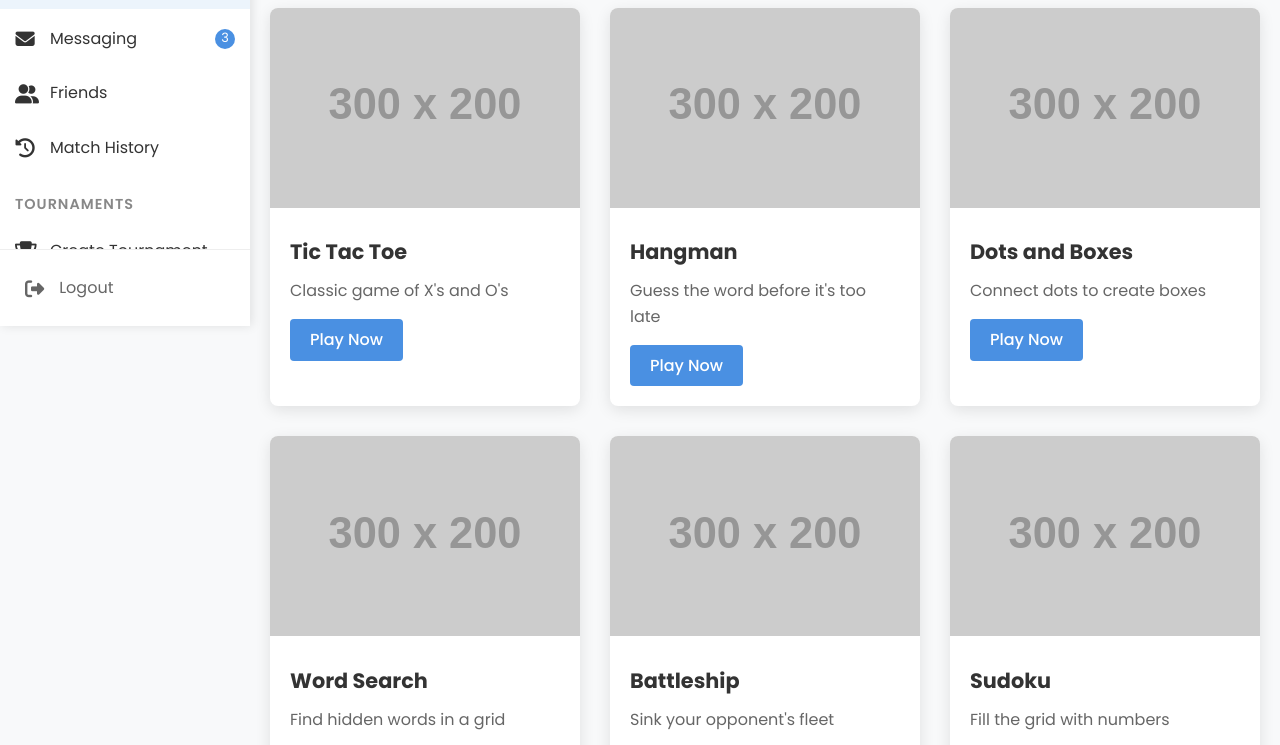
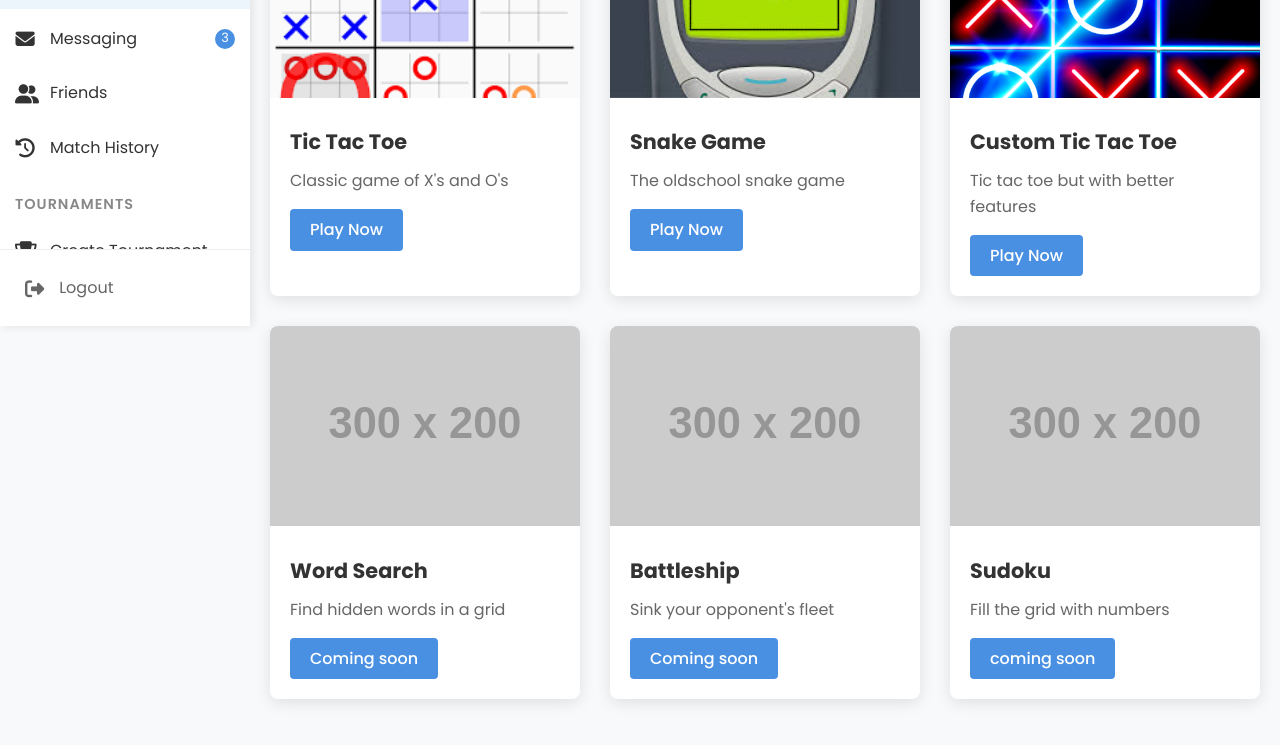
Before and after one commit to sakiv-007/backbenchergames, a plain HTML site: page index.html in a window 1280 px wide. Shown: the part 474-1219 px from the top of the page. Drawn offline with Linux system fonts and the light colour scheme; placeholder pictures from the web are drawn by us.

Commit message:
feat: add assets and update styles for improved UI
Add new assets including favicon and game images. Update styles.css to remove upper margin from the menu bar and adjust padding. Modify index.html to include favicon and update game card images and text for better user experience.

```diff
--- a/index.html
+++ b/index.html
@@ -7,6 +7,7 @@
     <link rel="stylesheet" href="styles.css">
     <link rel="stylesheet" href="https://cdnjs.cloudflare.com/ajax/libs/font-awesome/6.4.0/css/all.min.css">
     <link href="https://fonts.googleapis.com/css2?family=Poppins:wght@300;400;500;600;700&display=swap" rel="stylesheet">
+    <link rel="shortcut icon" href="assets/fevicon.png" type="image/x-icon">
 </head>
 <body>
     <!-- Sidebar -->
@@ -148,7 +149,7 @@
                     <!-- Game Cards -->
                     <div class="game-card">
                         <div class="game-image">
-                            <img src="https://via.placeholder.com/300x200/4a90e2/ffffff?text=Tic+Tac+Toe" alt="Tic Tac Toe">
+                            <img src="assets/tic-tac-toe.png" alt="Tic Tac Toe">
                         </div>
                         <div class="game-info">
                             <h3>Tic Tac Toe</h3>
@@ -159,22 +160,22 @@
 
                     <div class="game-card">
                         <div class="game-image">
-                            <img src="https://via.placeholder.com/300x200/4a90e2/ffffff?text=Hangman" alt="Hangman">
+                            <img src="assets/snake.jpeg" alt="Snake">
                         </div>
                         <div class="game-info">
-                            <h3>Hangman</h3>
-                            <p>Guess the word before it's too late</p>
+                            <h3>Snake Game</h3>
+                            <p>The oldschool snake game </p>
                             <a href="#" class="play-button">Play Now</a>
                         </div>
                     </div>
 
                     <div class="game-card">
                         <div class="game-image">
-                            <img src="https://via.placeholder.com/300x200/4a90e2/ffffff?text=Dots+and+Boxes" alt="Dots and Boxes">
+                            <img src="assets/custom-tic-tac-toe.png" alt="Dots and Boxes">
                         </div>
                         <div class="game-info">
-                            <h3>Dots and Boxes</h3>
-                            <p>Connect dots to create boxes</p>
+                            <h3>Custom Tic Tac Toe</h3>
+                            <p>Tic tac toe but with better features</p>
                             <a href="#" class="play-button">Play Now</a>
                         </div>
                     </div>
@@ -186,7 +187,7 @@
                         <div class="game-info">
                             <h3>Word Search</h3>
                             <p>Find hidden words in a grid</p>
-                            <a href="#" class="play-button">Play Now</a>
+                            <a href="#" class="play-button">Coming soon</a>
                         </div>
                     </div>
 
@@ -197,7 +198,7 @@
                         <div class="game-info">
                             <h3>Battleship</h3>
                             <p>Sink your opponent's fleet</p>
-                            <a href="#" class="play-button">Play Now</a>
+                            <a href="#" class="play-button">Coming soon</a>
                         </div>
                     </div>
 
@@ -208,7 +209,7 @@
                         <div class="game-info">
                             <h3>Sudoku</h3>
                             <p>Fill the grid with numbers</p>
-                            <a href="#" class="play-button">Play Now</a>
+                            <a href="#" class="play-button">coming soon</a>
                         </div>
                     </div>
                 </div>
--- a/styles.css
+++ b/styles.css
@@ -28,6 +28,16 @@ ul {
 }
 
 /* Header Styles */
+/* Remove upper margin from menu bar */
+header {
+    margin-top: 0;
+    padding-top: 0;
+}
+
+.main-nav {
+    margin-top: 0;
+}
+
 header {
     background-color: #fff;
     box-shadow: 0 2px 10px rgba(0, 0, 0, 0.1);
@@ -79,7 +89,7 @@ header .container {
     background-color: #4a90e2;
     color: white;
     text-align: center;
-    padding: 60px 0;
+    padding: 5px 0;
 }
 
 .hero h1 {
```
Also changed, not shown: assets/custom-tic-tac-toe.png (added), assets/fevicon img.jpg (added), assets/fevicon.png (added), assets/snake.jpeg (added), assets/tic-tac-toe.png (added).
